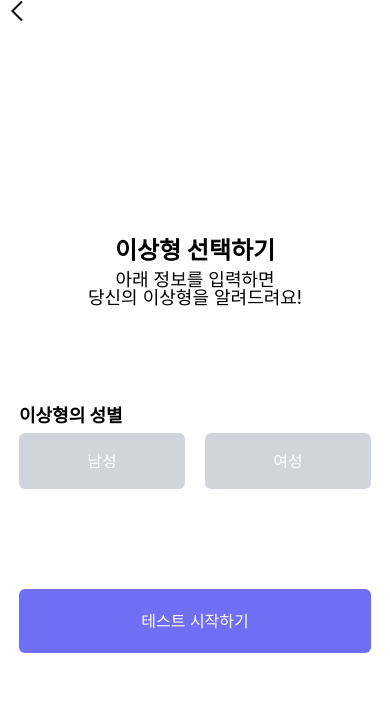
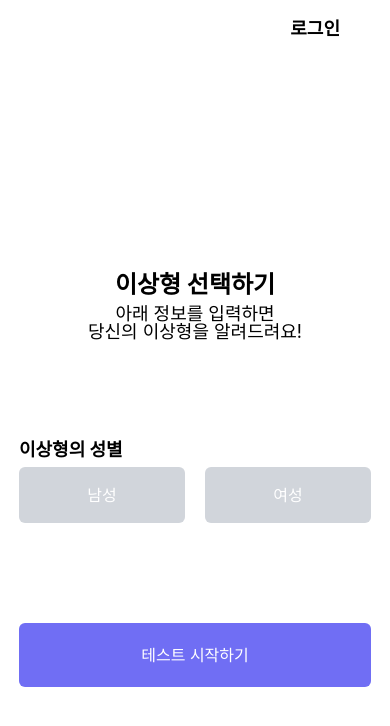
Before and after one commit to what-is-your-ideal-type/FE_what-is-your-ideal-type, a React (Create React App) app: page /genderselect in a window 390 px wide. Shown: the top 726 px of the page. Built offline with nearby package versions, Linux system fonts and the light colour scheme; no server answers.

Commit message:
refactor: Header 홈 버튼 빼기

```diff
--- a/src/components/ui/Header.tsx
+++ b/src/components/ui/Header.tsx
@@ -1,38 +1,25 @@
 import React from "react";
 import styled from "styled-components";
-import { useMediaQuery } from "usehooks-ts";
 import { Button } from "./Button";
-import { NavigateFunction, useNavigate } from "react-router-dom";
+import { useNavigate } from "react-router-dom";
 import { Text } from "./Text";
 import { useAuth } from "../../contexts/AuthContext";
 import { auth } from "../../firebase";
 import { signOut } from "firebase/auth";
+import { useMediaQuery } from "usehooks-ts";
 
 const StyledHeader = styled.header`
   width: 100%;
   display: flex;
-  justify-content: space-between;
-  padding: 0 50px;
+  justify-content: flex-end;
+  padding: 20px 50px;
   align-items: center;
   top: 0;
-
-  @media (max-width: 768px) {
-    justify-content: flex-start;
-    padding: 0 10px;
-  }
 `;
 
-interface HeaderComponentType {
-  navigate: NavigateFunction;
-}
-
-const MobileComponent = ({ navigate }: HeaderComponentType) => (
-  <Button bgColor="white" width="auto" onClick={() => navigate("/")}>
-    <img src="/images/chervon_left.png" alt="chervon_left.png" />
-  </Button>
-);
-
-const DeskTopComponent = ({ navigate }: HeaderComponentType) => {
+export const Header = () => {
+  const isMobile = useMediaQuery("(max-width: 768px)");
+  const navigate = useNavigate();
   const { currentUser } = useAuth();
 
   const handleLogout = async () => {
@@ -48,17 +35,7 @@ const DeskTopComponent = ({ navigate }: HeaderComponentType) => {
   };
 
   return (
-    <>
-      <Button
-        bgColor="white"
-        label="홈"
-        width="auto"
-        onClick={() => navigate("/")}
-      >
-        <Text fontSize="lg" fontWeight="bold" color="black">
-          홈
-        </Text>
-      </Button>
+    <StyledHeader>
       {currentUser ? (
         <Button
           bgColor="white"
@@ -66,7 +43,7 @@ const DeskTopComponent = ({ navigate }: HeaderComponentType) => {
           width="auto"
           onClick={handleLogout}
         >
-          <Text fontSize="lg" fontWeight="bold" color="black">
+          <Text fontSize={isMobile ? 'md' : 'lg'} fontWeight="bold" color="black">
             로그아웃
           </Text>
         </Button>
@@ -75,28 +52,13 @@ const DeskTopComponent = ({ navigate }: HeaderComponentType) => {
           bgColor="white"
           label="로그인"
           width="auto"
-          onClick={() => navigate("signin")}
+          onClick={() => navigate("/")}
         >
-          <Text fontSize="lg" fontWeight="bold" color="black">
+          <Text fontSize={isMobile ? 'md' : 'lg'} fontWeight="bold" color="black">
             로그인
           </Text>
         </Button>
       )}
-    </>
-  );
-};
-
-export const Header = () => {
-  const isMobile = useMediaQuery("(max-width: 768px)");
-  const navigate = useNavigate();
-
-  return (
-    <StyledHeader>
-      {isMobile ? (
-        <MobileComponent navigate={navigate} />
-      ) : (
-        <DeskTopComponent navigate={navigate} />
-      )}
     </StyledHeader>
   );
 };
```
